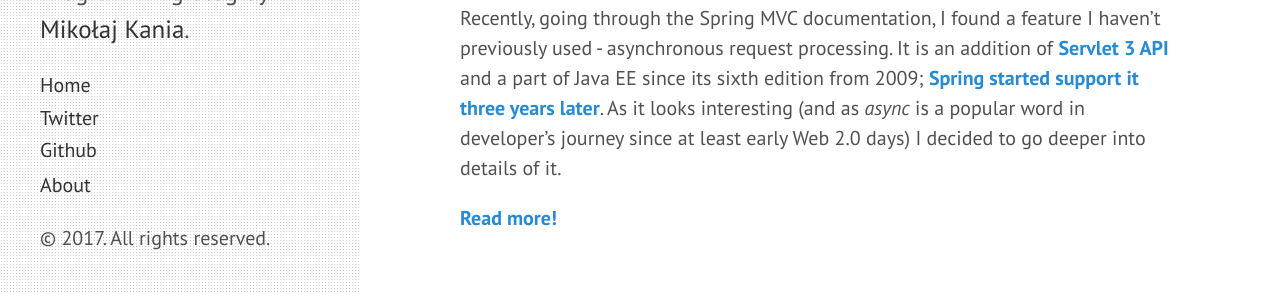
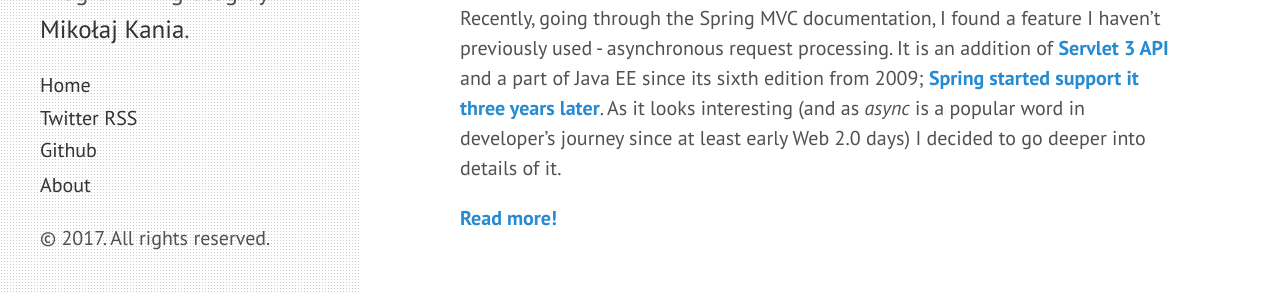
Before and after one commit to mikolajkania/mikolajkania.github.io, a Jekyll site: the page built from index.html, in a window 1280 px wide. Shown: the part 607-907 px from the top of the page. Built offline with Jekyll 4.4.1, drawn with Linux system fonts in a browser that asks for light colours; the list of posts is cut into pages by our own code.

Commit message:
Rss feed update

```diff
--- a/_includes/sidebar.html
+++ b/_includes/sidebar.html
@@ -13,6 +13,8 @@
       <a class="sidebar-nav-item{% if page.url == site.baseurl %} active{% endif %}" href="{{ site.baseurl }}">Home</a>
 
 	  <a class="" href="{{ site.twitter }}" target="_blank">Twitter</a>
+
+	  <a class="" href="{{ site.rss }}" target="_blank">RSS</a>
 
 	  <a class="sidebar-nav-item" href="{{ site.github.repo }}" target="_blank">Github</a>
 
```
